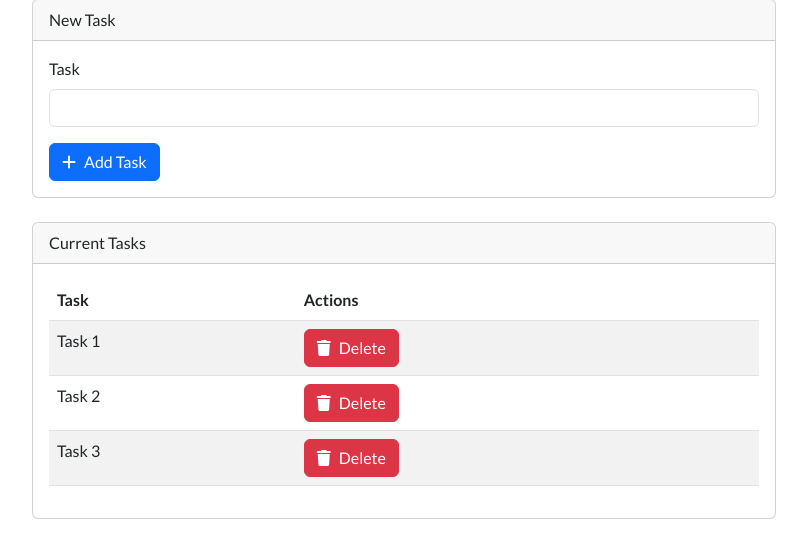
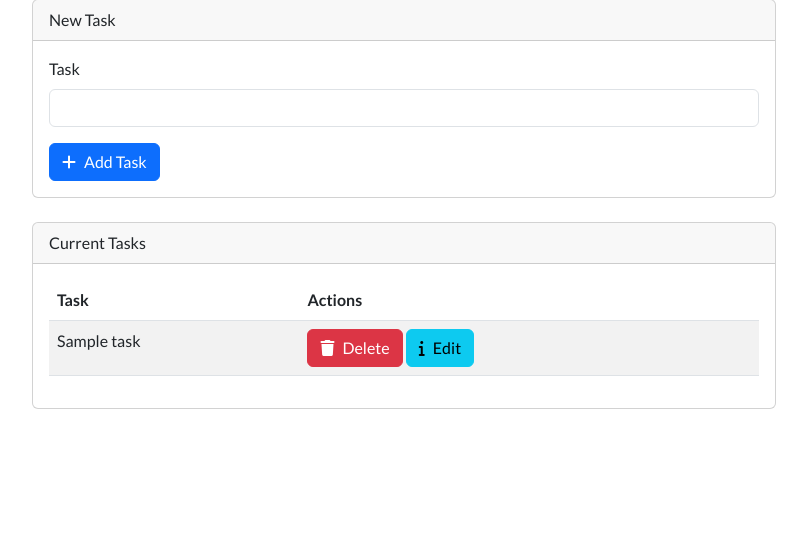
Before and after one commit to Farah-Almusaddar/laravel-course, a Laravel app: page /tasks in a window 1280 px wide. Shown: the part 81-639 px from the top of the page, without its empty margins (236-1043 px from the left). Run offline with Laravel 12, Linux system fonts and the light colour scheme; tables that the repository leaves empty hold one stand-in row (values such as "Sample post").

Commit message:
Update tasks and routes

```diff
--- a/resources/views/tasks.blade.php
+++ b/resources/views/tasks.blade.php
@@ -32,6 +32,34 @@
     <div class="container mt-4">
         <div class="offset-md-2 col-md-8">
             <div class="card">
+                @if (isset($task))
+
+ <div class="card-header">
+                    Update Task
+                </div>
+                <div class="card-body">
+                    <!-- update Task Form -->
+                    <form action="{{url('update')}}" method="POST">
+                        @csrf
+                        <input type="hidden"name= "id" value="{{$task->id}}">
+                        <!-- Task Name -->
+                        <div class="mb-3">
+                            <label for="task-name" class="form-label">Task</label>
+                            <input type="text" name="name" id="task-name" class="form-control" value="{{$task->name}}">
+                        </div>
+
+                        <!-- Update Task Button -->
+                        <div>
+                            <button type="submit" class="btn btn-primary">
+                                <i class="fa fa-plus me-2"></i>Update Task
+                            </button>
+                        </div>
+                    </form>
+                </div>
+            </div>
+
+
+                @else
                 <div class="card-header">
                     New Task
                 </div>
@@ -54,6 +82,7 @@
                     </form>
                 </div>
             </div>
+            @endif
 
             <!-- Current Tasks -->
             <div class="card mt-4">
@@ -69,38 +98,31 @@
                             </tr>
                         </thead>
                         <tbody>
-                            <tr>
-                                <td>Task 1</td>
+
+                        @foreach ($tasks as $task)
+
+                               <tr>
+                            <td>{{ $task->name }}</td>
                                 <td>
-                                    <form action="#" method="POST" class="d-inline">
+                                    <form action="\delete\{{$task->id}}" method="POST" class="d-inline">
+                                        @csrf
                                         <button type="submit" class="btn btn-danger">
                                             <i class="fa fa-trash me-2"></i>Delete
+                                        </form>
+                                        </button>
+                                             <form action="\edit\{{$task->id}}" method="POST" class="d-inline">
+                                        @csrf
+                                        <button type="submit" class="btn btn-info">
+                                            <i class="fa fa-info me-2"></i>Edit
                                         </button>
                                     </form>
                                 </td>
                             </tr>
-                            <tr>
-                                <td>Task 2</td>
-                                <td>
-                                    <form action="#" method="POST" class="d-inline">
-                                        <button type="submit" class="btn btn-danger">
-                                            <i class="fa fa-trash me-2"></i>Delete
-                                        </button>
-                                    </form>
-                                </td>
-                            </tr>
-                            <tr>
-                                <td>Task 3</td>
-                                <td>
-                                    <form action="#" method="POST" class="d-inline">
-                                        <button type="submit" class="btn btn-danger">
-                                            <i class="fa fa-trash me-2"></i>Delete
-                                        </button>
-                                    </form>
-                                </td>
-                            </tr>
+
+      @endforeach
                         </tbody>
                     </table>
+
                 </div>
             </div>
         </div>
--- a/routes/web.php
+++ b/routes/web.php
@@ -33,12 +33,30 @@ Route::post('/about', function(){
 
 });
 Route::get('tasks',function(){
-    return view('tasks');
+    $tasks=DB::table('tasks')->get();
+    return view('tasks',compact('tasks'));
 
 });
 Route:: post('create', function(){
     $tasks_name= $_POST['name'];
     DB::table('tasks')->insert(['name' => $tasks_name]);
-    return view('tasks');
+    return redirect()->back();
 
 });
+Route::post('delete/{id}', function ($id) {
+    DB::table('tasks')->where('id' ,'=',$id)->delete();
+return redirect()->back();
+});
+Route::post('edit/{id}',function($id){
+   $task=  DB::table('tasks')-> where('id',$id)->first();
+   $tasks= DB::table('tasks')->get();
+      return view('tasks', compact('task','tasks'));
+
+
+});
+Route::post('update', function () {
+    $id=$_POST['id'];
+    DB::table('tasks')->where('id',$id)->update(['name'=> $_POST['name']]);
+    return redirect('tasks');
+
+});
```
